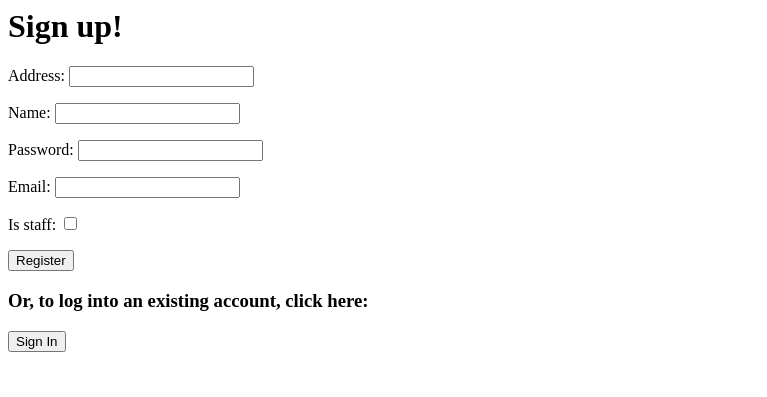
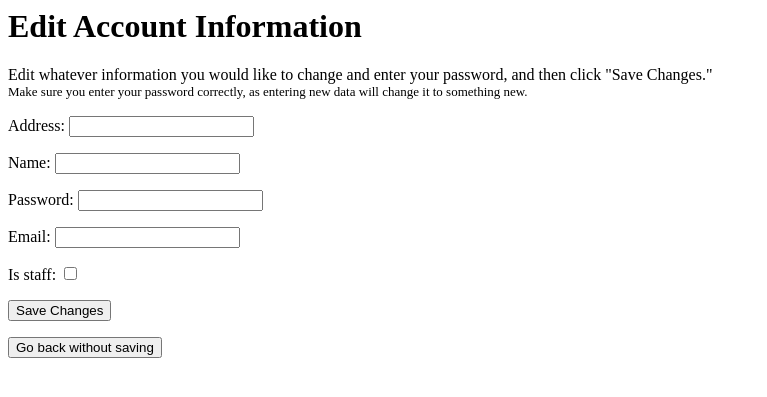
Before and after one commit to gavinscheele/DB_Project_Store, a Django app: template src/templates/customer_edit_user.html in a window 1280 px wide. Shown: the top 397 px of the page, without its empty margins (0-767 px from the left). Run offline with Django 3.2, Linux system fonts and the light colour scheme; the template is opened without the code that fills it: values that come from a table or form of the project are taken from there, others are empty.

Commit message:
Edit account functionality

```diff
--- a/src/templates/customer.html
+++ b/src/templates/customer.html
@@ -19,6 +19,12 @@
 {% endif %}
     <div class="userInfoContainer">
     	<label>Logged in as {{user_name}}</label>
+    	<form action="{% url 'customer_edit_user' %}">
+			<input type="submit" value="Edit Account Information">
+		</form>
+		<form action="{% url 'store_user' %}">
+			<input type="submit" value="Log Out">
+		</form>
     </div>
     <label id="order_id" style="display:none">{{order_id}}</label>
 		<form id="selectProductsForm" method="POST" style="display:none;">{% csrf_token %}
--- a/src/templates/customer_edit_user.html
+++ b/src/templates/customer_edit_user.html
@@ -3,17 +3,16 @@
 <link href="{% static 'css/customer_edit_user.css' %}" rel="stylesheet">
 <!-- <script type="text/javascript" src="{% static 'js/store_user_signup.js' %}"></script> -->
 
-<h1>Sign up!</h1>
-
+<h1>Edit Account Information</h1>
+<p>Edit whatever information you would like to change and enter your password, and then click "Save Changes." <br> <span style="font-size: 13px">Make sure you enter your password correctly, as entering new data will change it to something new.</span></p>
 <form method='POST' action=''>
 	{% csrf_token %}
 	{{ form.as_p }}
-<input type='submit' value='Register'/>
+<input type='submit' value='Save Changes'/>
 </form>
 
 <p>{{extra}}</p>
 
-<h3>Or, to log into an existing account, click here:</h3>
-<form action="{% url 'store_user' %}">
-	<input type="submit" value="Sign In">
+<form action="{% url 'customer' %}">
+	<input type="submit" value="Go back without saving">
 </form>
```
Also changed, not shown: src/customer/views.py (+15 -16 lines), src/db.sqlite3, 6 other files.
